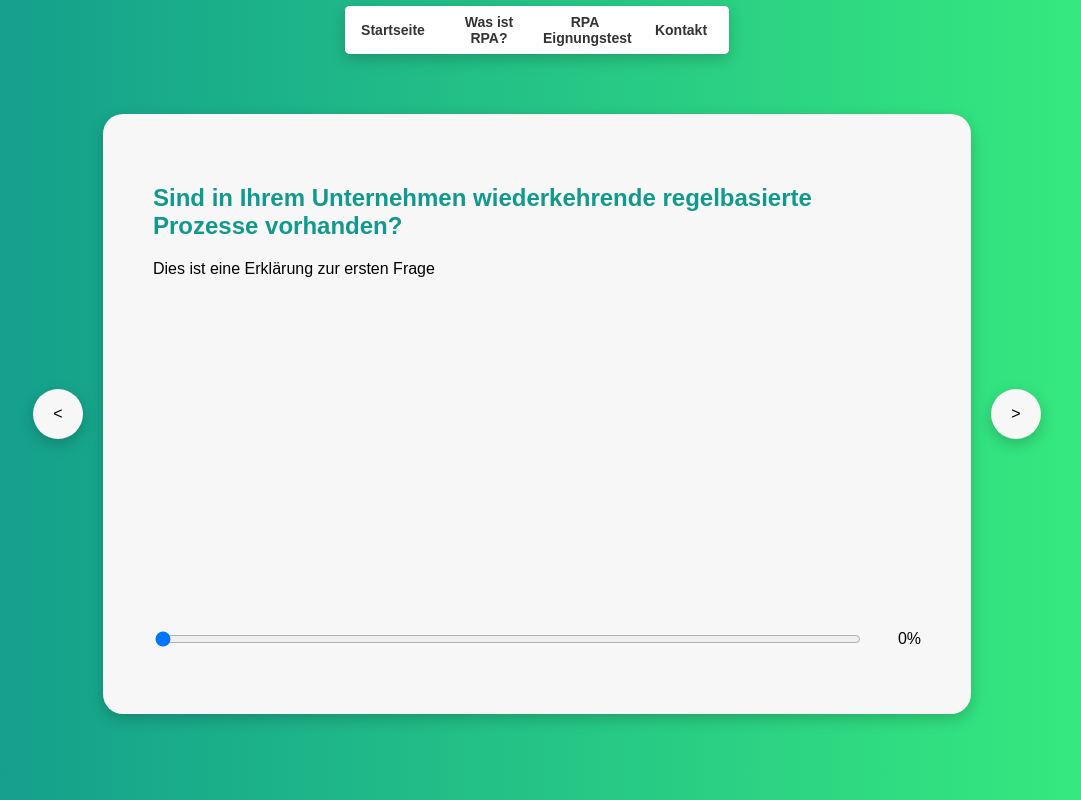
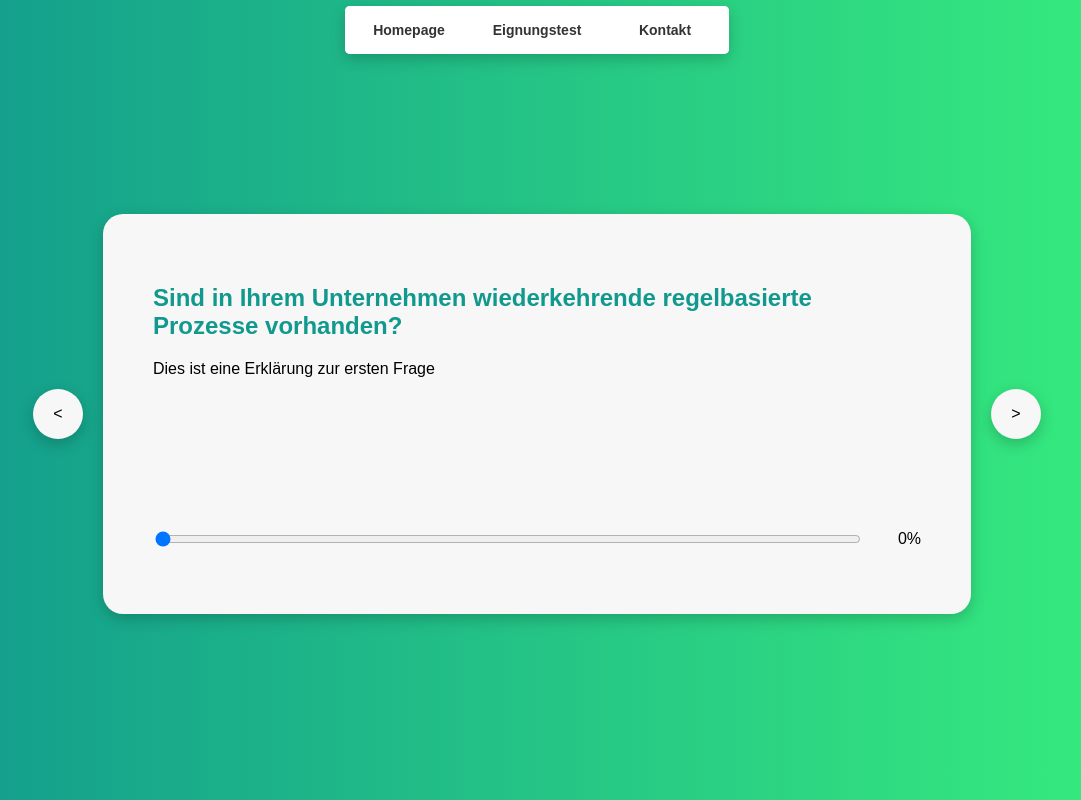
Before and after one commit to LeonGoergen/RpaSuitability, an Angular app: page / in a window 1280 px wide. Shown: the whole page, without its empty margins (103-1184 px from the left). Built offline with nearby package versions, Linux system fonts and the light colour scheme.

Commit message:
smaller screen

```diff
--- a/angular.json
+++ b/angular.json
@@ -95,5 +95,8 @@
         }
       }
     }
+  },
+  "cli": {
+    "analytics": false
   }
 }
--- a/src/app/header/header.component.css
+++ b/src/app/header/header.component.css
@@ -10,6 +10,7 @@
   border-radius: 5px;
   overflow: hidden;
   background-color: white;
+  min-height: 40px;
 }
 
 .menu {
@@ -28,7 +29,7 @@
 .menu-button {
   background-color: white;
   color: #333;
-  width: 7.5vw;
+  width: 10vw;
   height: 6vh;
   margin: 0;
   border: none;
@@ -38,9 +39,10 @@
 }
 
 .menu-item .menu-button {
-  color: #333333; /* Hier können Sie die gewünschte Farbe angeben */
+  color: #333333;
 }
 
 .menu-button:hover {
   background-color: #d0d0d0;
+  cursor: pointer;
 }
--- a/src/app/header/header.component.html
+++ b/src/app/header/header.component.html
@@ -1,9 +1,8 @@
 <header class="header">
   <nav>
     <ul class="menu">
-      <li class="menu-item"><button class="menu-button" type="button">Startseite</button></li>
-      <li class="menu-item"><button class="menu-button" type="button">Was ist RPA?</button></li>
-      <li class="menu-item"><button class="menu-button" type="button">RPA Eignungstest</button></li>
+      <li class="menu-item"><button class="menu-button" type="button">Homepage</button></li>
+      <li class="menu-item"><button class="menu-button" type="button">Eignungstest</button></li>
       <li class="menu-item"><button class="menu-button" type="button">Kontakt</button></li>
     </ul>
   </nav>
--- a/src/app/questionnaire/questionnaire.component.css
+++ b/src/app/questionnaire/questionnaire.component.css
@@ -31,7 +31,7 @@
   border-radius: 20px; /* Rundung der Ecken */
   box-shadow: 0 5px 15px rgba(0, 0, 0, 0.2); /* Vergrößerung des Schatten */
   background-color: #f7f7f7; /* Änderung der Hintergrundfarbe */
-  min-height: 500px; /* Erhöhung der Mindesthöhe */
+  min-height: 300px; /* Erhöhung der Mindesthöhe */
   margin: 0 20px;
 }
 
--- a/src/app/questionnaire/questionnaire.component.html
+++ b/src/app/questionnaire/questionnaire.component.html
@@ -10,7 +10,7 @@
     <div class="question-input">
       <form [formGroup]="questionnaireForm">
         <div class="range-input">
-          <input type="range" min="0" max="100" step="10" value="0" formControlName="answer">
+          <input type="range" min="0" max="100" step="20" value="0" formControlName="answer">
           <p>{{questionnaireForm.get('answer')?.value}}%</p>
         </div>
       </form>
```
